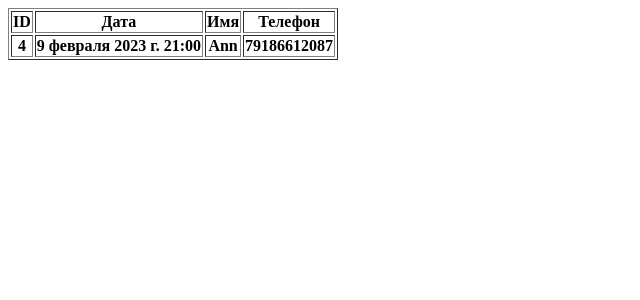
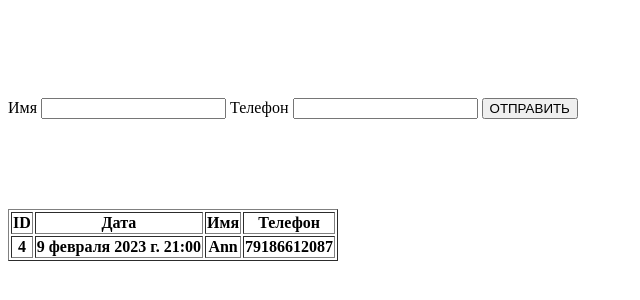
Before and after one commit to mbgoodguy/django-simple-lending, a Django app: page / in a window 1280 px wide. Shown: the top 300 px of the page, without its empty margins (0-640 px from the left). Run offline with Django 4.2, Linux system fonts and the light colour scheme; data comes from the database, SQL or seed files in the repository; lists and menus that the app fills with data are empty.

Commit message:
2023-02-16 22:14

```diff
--- a/landingwebsite_root/templates/index.html
+++ b/landingwebsite_root/templates/index.html
@@ -5,6 +5,28 @@
     <title>Title</title>
 </head>
 <body>
+
+<br>
+<br>
+<br>
+<br>
+<br>
+
+<form action="" method="">
+    <label>Имя</label>
+    <input name="name">
+    <label>Телефон</label>
+    <input name="phone">
+    <button type="submit">ОТПРАВИТЬ</button>
+</form>
+
+<br>
+<br>
+<br>
+<br>
+<br>
+
+
 {% if object_list %}
 <table border="1">
     <tr>
```
Also changed, not shown: landingwebsite_root/templates/thanks_page.html (added, +10 -0 lines).
